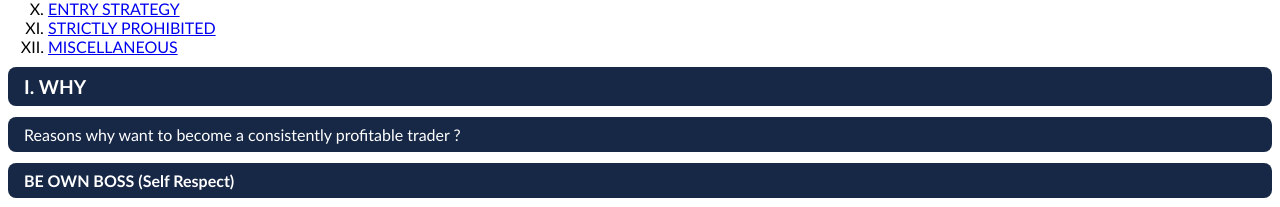
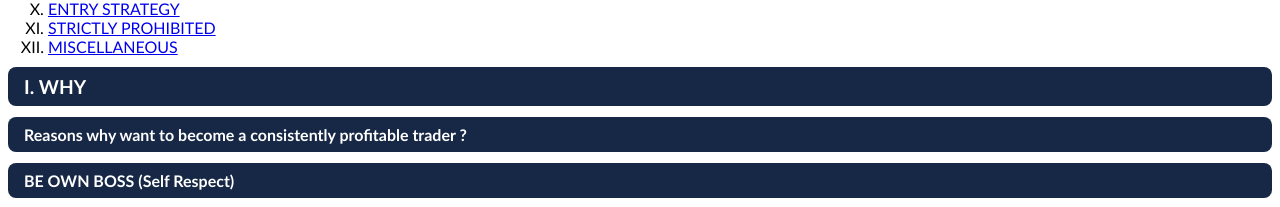
Before and after one commit to Alex21c/ETFsPositionalCashTradingPlan, a plain HTML site: page index.html in a window 1280 px wide. Shown: the part 808-1015 px from the top of the page. Drawn offline with Linux system fonts and the light colour scheme; no server answers.

Commit message:
made some h3 bold

```diff
--- a/index.html
+++ b/index.html
@@ -249,7 +249,7 @@
         <h2 id="ETFsPositionalCashTradingPlanWhy">I. WHY</h2>
 
         <section>
-          <h3>Reasons why want to become a consistently profitable trader ?</h3>
+          <h3 class="bold">Reasons why want to become a consistently profitable trader ?</h3>
           <section>
             <h4 class="bold">BE OWN BOSS (Self Respect)</h4>
             <ol>
```
